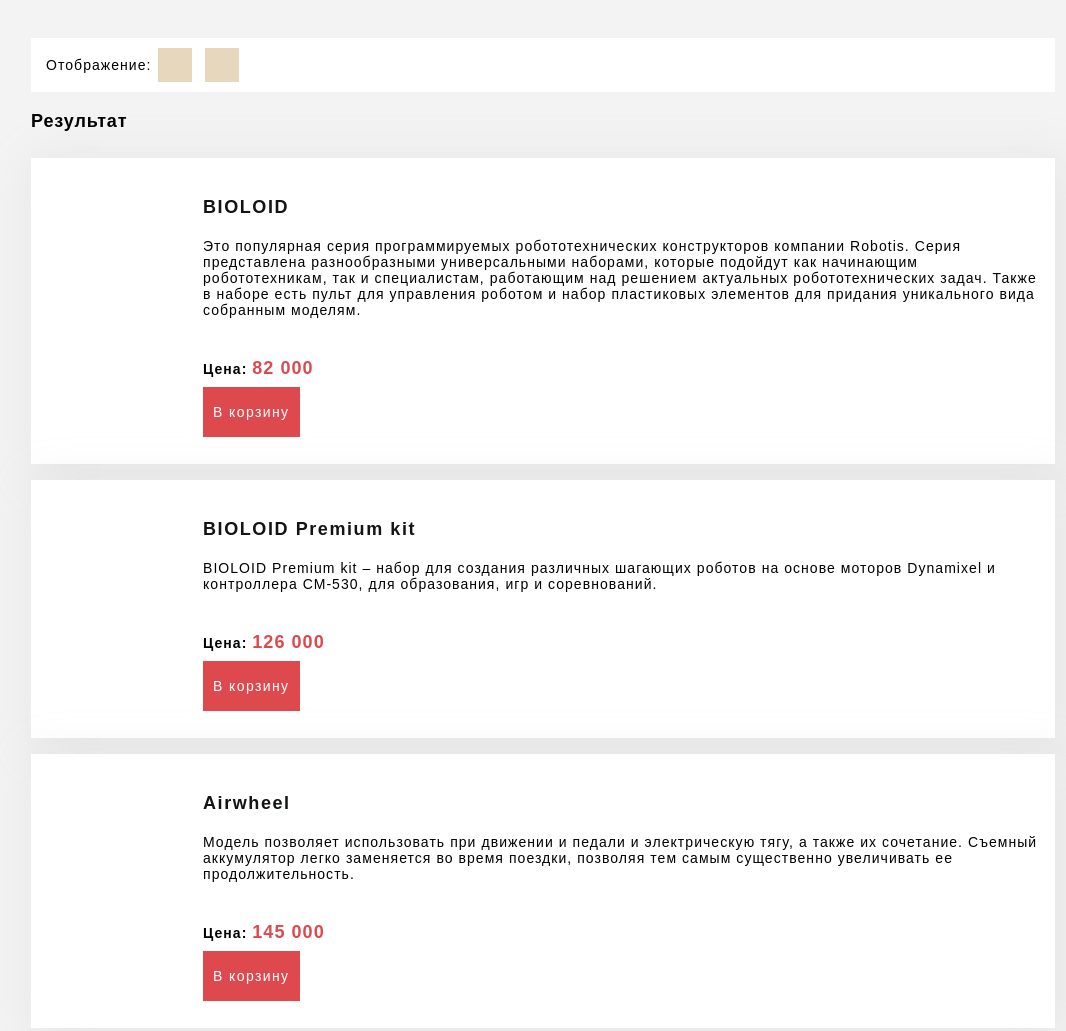
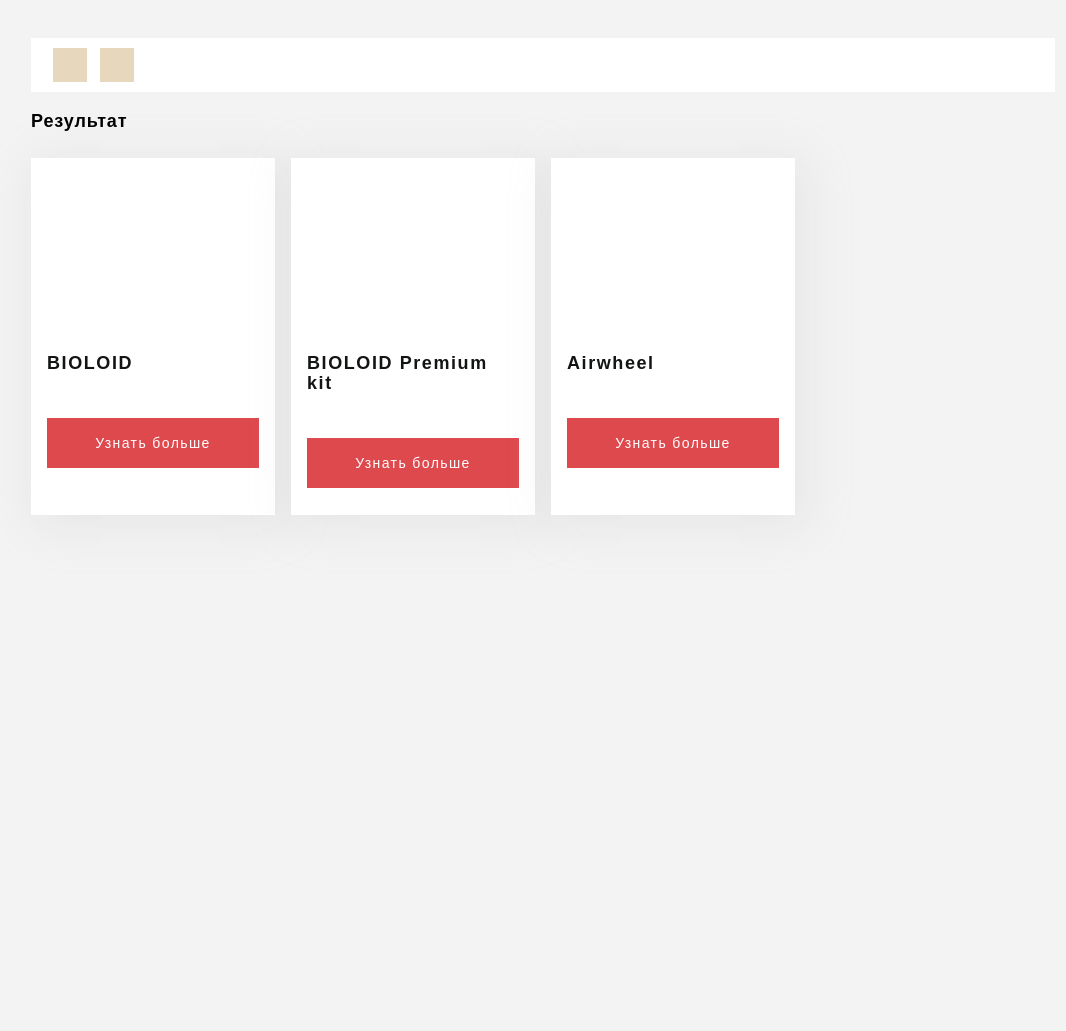
Before and after one commit to eilerglen/oop-in-UI, a plain HTML site: page index.html in a window 1280 px wide. Shown: the whole page, without its empty margins (97-1163 px from the left). After the commit the page ends 800 px from the top, so only its background shows below. Drawn offline with Linux system fonts and the light colour scheme.

Commit message:
add new class and refactoring

```diff
--- /dev/null
+++ b/components/FilterButton.js
@@ -0,0 +1,31 @@
+export default class FilterButton {
+  constructor({ data, handleButtonClick} , buttonSelector) {
+    this._handleButtonClick = handleButtonClick
+    this._additionalButtonClass = data.buttonClass;
+    this._buttonSelector = buttonSelector;
+    this._isGrid = data.isGrid;
+  }
+
+  _getElement() {
+    const buttonElement = document
+      .querySelector(this._buttonSelector)
+      .content
+      .querySelector('.filter__button')
+      .cloneNode(true);
+
+    return buttonElement;
+  }
+
+  generateButton() {
+    this._element = this._getElement();
+    this._element.classList.add(this._additionalButtonClass);
+
+    this._setEventListeners();
+    return this._element;
+  }
+  _setEventListeners(){
+    this._element.addEventListener('click', () => {
+      this._handleButtonClick (this._isGrid)
+    })
+  }
+}
--- /dev/null
+++ b/components/Section.js
@@ -0,0 +1,23 @@
+export default class Section {
+  constructor({ data, renderer }, containerSelector) {
+    this._renderedItems = data;
+    this._renderer = renderer;
+    this._container = document.querySelector(containerSelector);
+  }
+
+  setItem(element) {
+    this._container.append(element);
+  }
+
+  clear() {
+    this._container.innerHTML = '';
+  }
+
+  renderItems() {
+    this.clear();
+
+    this._renderedItems.forEach(item => {
+      this._renderer(item);
+    });
+  }
+}
--- a/index.html
+++ b/index.html
@@ -26,11 +26,10 @@
       </div>
     </section>
   </main>
-
   <div class="popup">
     <div class="popup__content">
       <button type="button" class="popup__close"></button>
-    <img src="" alt="" class="popup__image">
+      <img src="https://code.s3.yandex.net/web-code/oop/card_detail.jpg" alt="" class="popup__image">
       <p class="popup__caption"></p>
     </div>
   </div>
@@ -76,6 +75,9 @@
     </article>
   </template>
 
+  <template class="filter-button">
+    <button type="button" class="button filter__button"></button>
+  </template>
 <script type ='module' src="./scripts/main.js"></script>
 </body>
 </html>
--- a/scripts/main.js
+++ b/scripts/main.js
@@ -1,15 +1,58 @@
-import {defaultCardButton, horizontalCardButton} from
+import {defaultCardButton,
+  horizontalCardButton,
+  items,
+  cardListSelector,
+  filterButtons,
+  filterListSelector,
+  filterButtonTemplate } from
 '../utils/constants.js';
-import {renderElements} from '../utils/utils.js'
+import Section from '../components/Section.js'
+
+import DefaultCard from '../components/DefaultCard.js';
+import HorizontalCard from '../components/HorizontalCard.js';
+import FilterButton from '../components/FilterButton.js';
 
 
+const defaultCardList = new Section({
+  data: items,
+  renderer: (item) => {
+    const card = new DefaultCard(item, '.default-card');
+    const cardElement = card.generate();
+    defaultCardList.setItem(cardElement);
+  }
+}, cardListSelector);
 
-defaultCardButton.addEventListener('click', () => {
-  renderElements(true)
-});
+const horizontalCardList = new Section({
+  data: items,
+  renderer: (item) => {
+    const card = new HorizontalCard(item, '.horizontal-card');
+    const cardElement = card.generate();
+    horizontalCardList.setItem(cardElement);
+  }
+}, cardListSelector);
 
-horizontalCardButton.addEventListener('click', () => {
-  renderElements(false);
-});
+const filterList = new Section({
+  data: filterButtons,
+  renderer: (item) => {
+    const filterButton = new FilterButton({
+      data: item,
+    handleButtonClick: (isGrid) => {
+      if(isGrid) {
+        defaultCardList.clear();
+        defaultCardList.renderItems()
+      }
+      else {
+        horizontalCardList.clear();
+        horizontalCardList.renderItems()
+        }
+      }
+    }, filterButtonTemplate
+   );
+    const filterButtonElement = filterButton.generateButton();
+    filterList.setItem(filterButtonElement);
+  }
+}, filterListSelector);
 
-renderElements()
+
+defaultCardList.renderItems();
+filterList.renderItems();
--- a/utils/constants.js
+++ b/utils/constants.js
@@ -19,7 +19,21 @@
   },
 ];
 
+export const filterButtons = [
+  {
+    buttonClass: 'filter__button_type_grid',
+    isGrid: true
+  },
+  {
+    buttonClass: 'filter__button_type_column',
+    isGrid: false
+  }
+]
+
+export const cardListSelector = '.card-list__items';
 const cardList = document.querySelector('.card-list__items');
+export const filterListSelector = '.filter';
+export const filterButtonTemplate = '.filter-button';
 const popupElement = document.querySelector('.popup');
 const popupImage = document.querySelector('.popup__image');
 const popupCloseButton = document.querySelector('.popup__close');
```
Also changed, not shown: 1 other file. Lines whose indentation alone changed are shown as unchanged.
